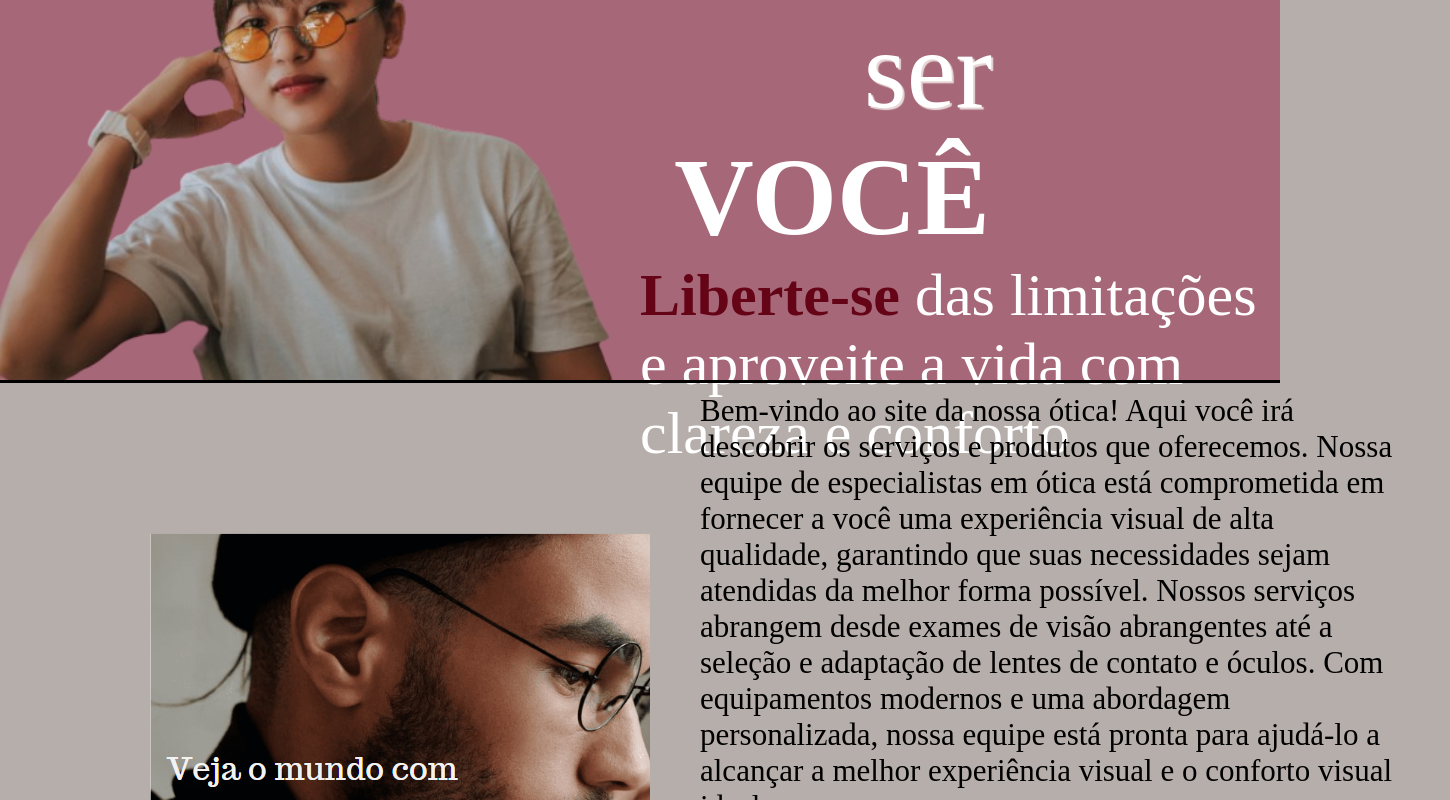
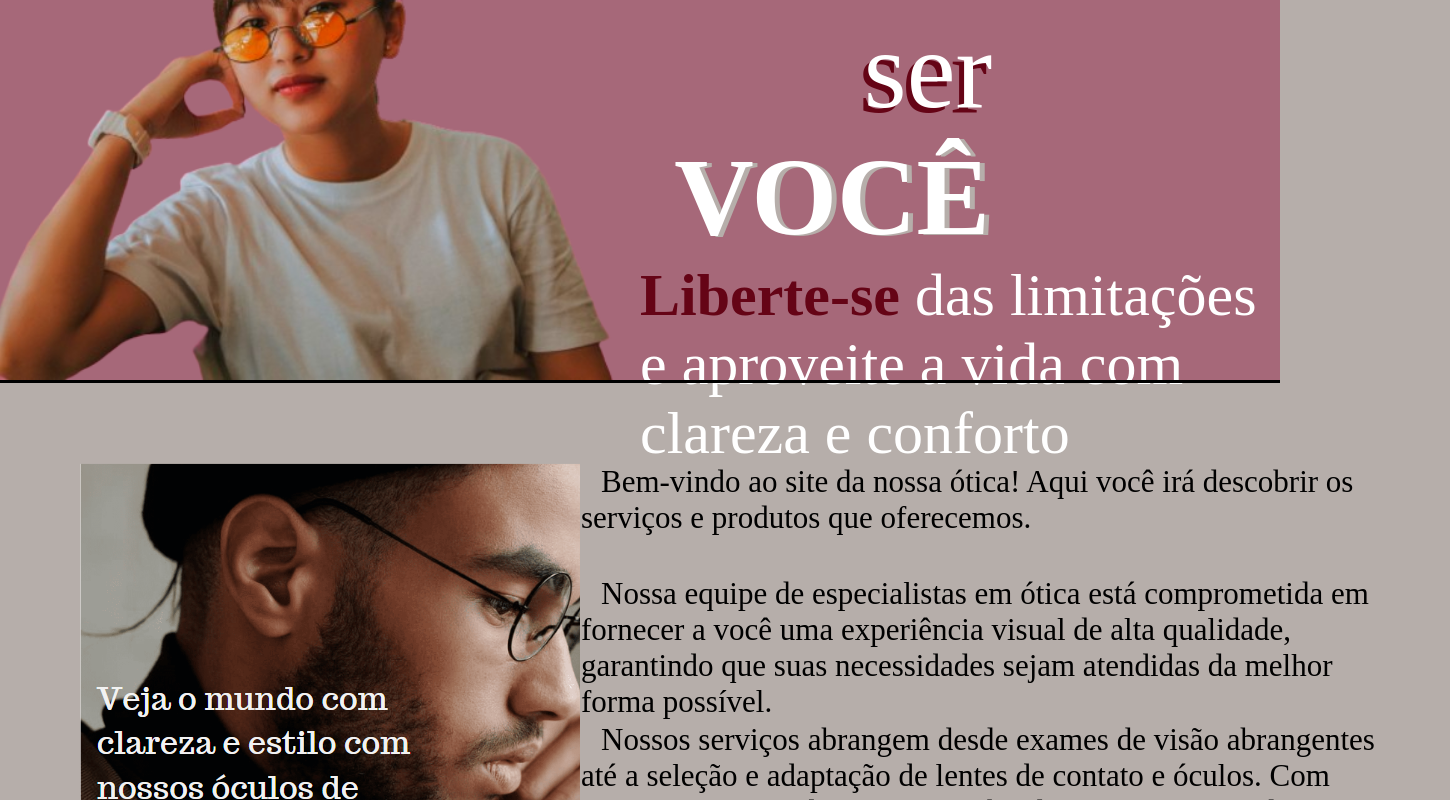
Before and after one commit to Meirelis/notrevision, a React (Vite) app: page / in a window 1280 px wide. Shown: the part 200-1000 px from the top of the page, 1450 px wide, since content can reach past the window. Built offline with nearby package versions, Linux system fonts and the light colour scheme; a web font is replaced by a local one.

Commit message:
ta quase

```diff
--- a/src/components/header/index.css
+++ b/src/components/header/index.css
@@ -2,7 +2,6 @@
    margin: 0;
    padding: 0;
    box-sizing: border-box;
-
 }
 
 nav{
--- a/src/pages/home/Home.jsx
+++ b/src/pages/home/Home.jsx
@@ -28,10 +28,11 @@ function Home() {
                     </Carousel>
                 </div>
                 <div className="texto-car">
-                    <p>Bem-vindo ao site da nossa ótica! Aqui você irá descobrir os serviços e produtos que oferecemos.
-                        Nossa equipe de especialistas em ótica está comprometida em fornecer a você uma experiência visual de alta qualidade, garantindo que suas necessidades sejam atendidas da melhor forma possível.
-                        Nossos serviços abrangem desde exames de visão abrangentes até a seleção e adaptação de lentes de contato e óculos. Com equipamentos modernos e uma abordagem personalizada, nossa equipe está pronta para ajudá-lo a alcançar a melhor experiência visual e o conforto visual ideal.
-                    </p>
+                    <p> Bem-vindo ao site da nossa ótica! Aqui você irá descobrir os serviços e produtos que oferecemos.</p>
+                    <p>Nossa equipe de especialistas em ótica está comprometida em fornecer a você uma experiência visual de alta qualidade, garantindo que suas necessidades sejam atendidas da melhor forma possível.</p>
+                    <p> Nossos serviços abrangem desde exames de visão abrangentes até a seleção e adaptação de lentes de contato e óculos. Com equipamentos modernos e uma abordagem personalizada, nossa equipe está pronta para ajudá-lo a alcançar a melhor experiência visual e o conforto visual ideal.</p>
+
+
                 </div>
             </div>
 
--- a/src/pages/home/home.css
+++ b/src/pages/home/home.css
@@ -12,7 +12,12 @@ body{
     display: flex;
     flex-direction: column;
 }
-
+.tudoHome h1{
+    text-shadow: -5px 5px #650416;
+}
+.tudoHome h2{
+    text-shadow: 5px 1px #B6AEAA;
+}
 .container-banner{
     display: flex;
     background-color: #a66879;
@@ -20,6 +25,7 @@ body{
     align-items: center;
     width: 100vh;
     height: 60vh;
+    overflow: hidden;
 }
 
 .texto-banner{
@@ -61,6 +67,7 @@ body{
     width: 50%;
     height: 100%;
     border: none;
+    filter: saturate(1.5);
 }
 
 .divisor{
@@ -72,9 +79,7 @@ body{
 .imgs-mid{
     width: 1000px;
     height: 100px;
-    display: flex;
-    justify-content: space-between;
-    margin-left: 500px;
+
 }
 
 .garotinho{
@@ -99,25 +104,24 @@ body{
 .txtCar{
     display: flex;
     justify-content: space-around;
-    padding: 150px;
+    padding: 80px;
     width: 100%;
-    height: 500px;
+    height: 600px;
 }
 
 .txtCar p{
     font-family: 'Trocchi', serif;
     width: 100vh;
     height: 60vh;
+    padding: 1px;
 }
-
-.imgs-mid{
-    margin: 0;
-}
-
 .texto-car{
     display: flex;
+    flex-direction: column;
     align-items: center;
-    padding: 50px;
+    justify-content: center;
+    margin: 0;
     font-size: 31px;
-    width: 100vh;
+    width: 210vh;
+    text-indent: 20px;
 }
```
